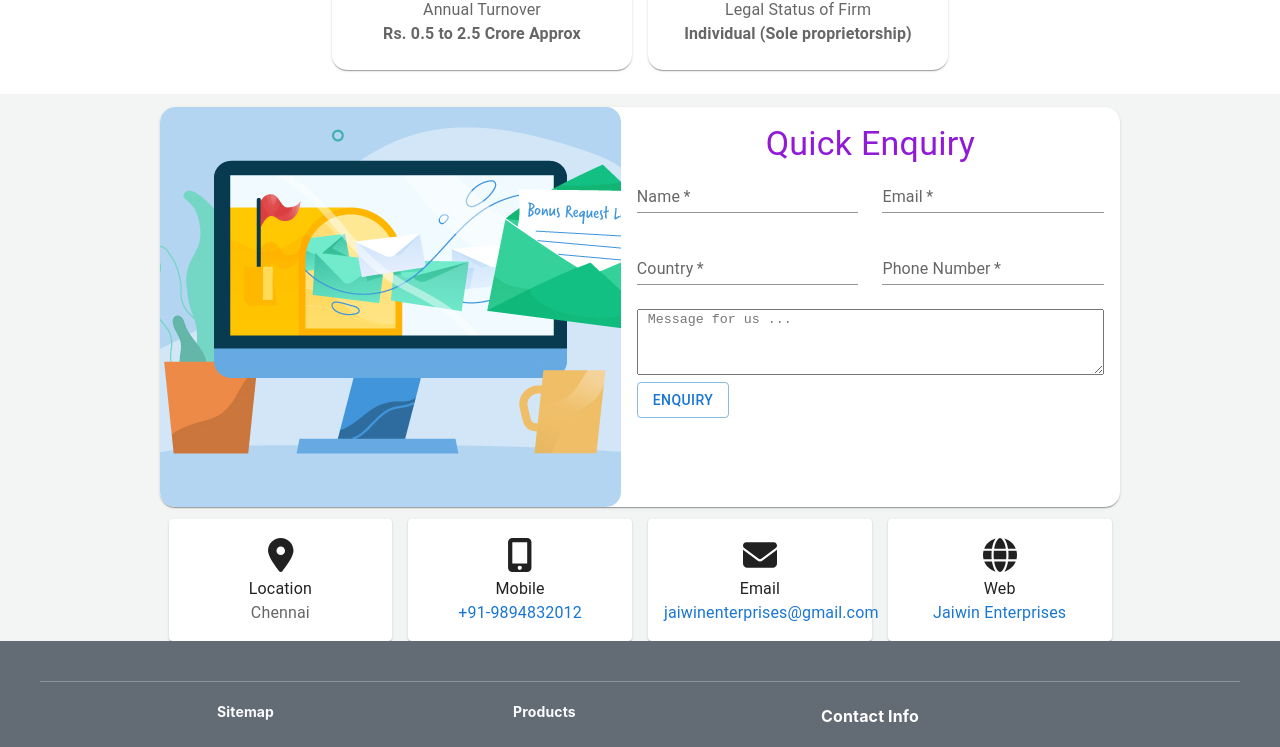
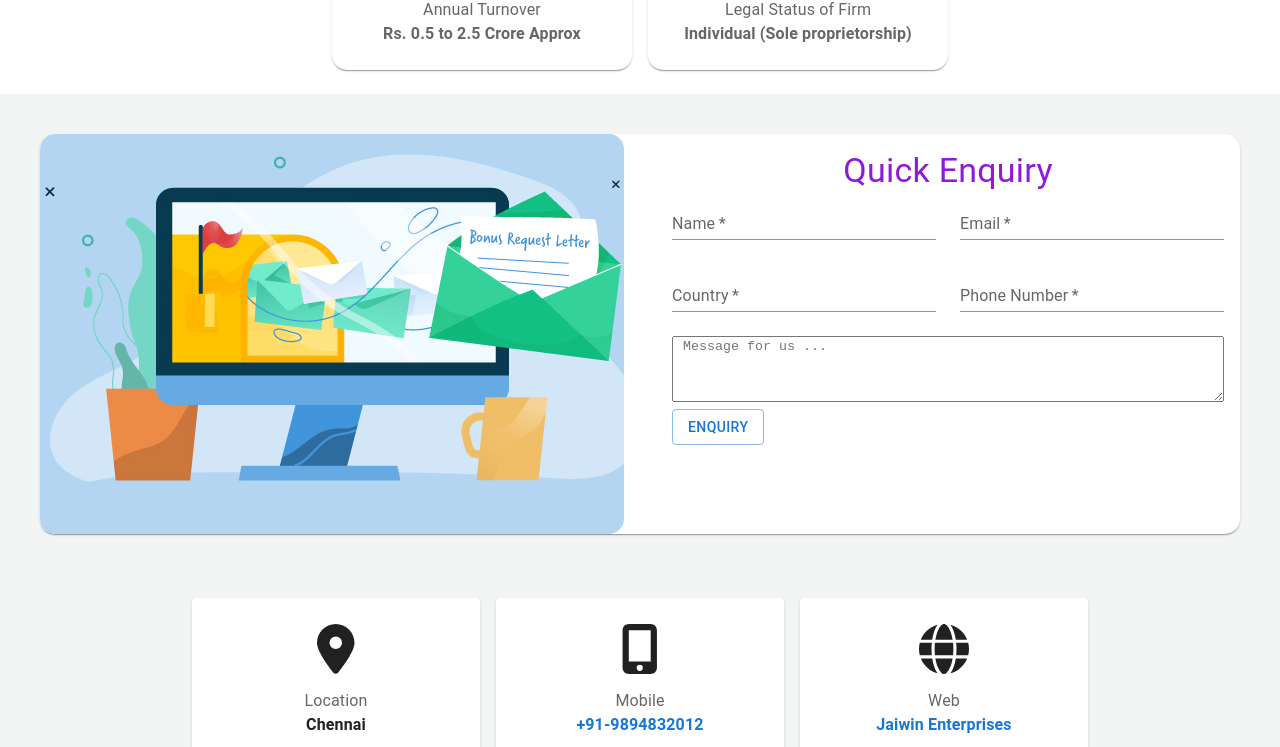
Before and after one commit to prasanavasu/JaiwinUI, a React (Create React App) app: page / in a window 1280 px wide. Shown: the part 2473-3220 px from the top of the page. Built offline with nearby package versions, Linux system fonts and the light colour scheme.

Commit message:
Completed Responive

```diff
--- a/src/components/home.css
+++ b/src/components/home.css
@@ -76,8 +76,11 @@
   border-radius: 15px !important;
 }
 
-.enquiry-detail{
+.enquiry-detail {
   margin: auto;
-  max-width: 18.5% !important;
-
+  width: 35%;
+  height: "200px";
+  align-items: center;
+  text-align: center;
+  word-wrap: break-word;
 }
--- a/src/components/home.jsx
+++ b/src/components/home.jsx
@@ -2,7 +2,7 @@ import React, { useRef, useState, useEffect } from 'react';
 import { FontAwesomeIcon } from '@fortawesome/react-fontawesome';
 import { faChevronLeft, faChevronRight, faUserTie, faBuilding, faBriefcase, faUserFriends, faShoppingCart, faIdCard, faBalanceScale, faDollarSign, faMapMarkerAlt, faMobileAlt, faEnvelope, faGlobe } from '@fortawesome/free-solid-svg-icons';
 import JaiNavbar from './navbar';
-import { Box, Typography, Card, CardActions, CardContent, CardMedia, Button, Paper, Grid, Link, Container,useMediaQuery } from '@mui/material';
+import { Box, Typography, Card, CardActions, CardContent, CardMedia, Button, Paper, Grid, Link, Container, useMediaQuery } from '@mui/material';
 import './home.css'
 import enquiry from '../enquiry.jpg'
 import home from '../home.jpg'
@@ -85,7 +85,7 @@ function JaiwinHome() {
     };
   }, []);
 
-  const isSmallScreen = useMediaQuery('(max-width:770px)');
+  const isSmallScreen = useMediaQuery('(max-width:450px)');
   return (
     <>
 
@@ -214,12 +214,14 @@ function JaiwinHome() {
       <Box className="Section" justifyContent="center"
         sx={{ backgroundColor: '#b6c1bb29', display: "flex", flexDirection: 'column', alignItems: 'center' }}>
 
-        <Card sx={{ display: 'flex', maxWidth: "max-content", width: "75%" }} className='welcome-card'>
+        <Card sx={{ display: 'flex', maxWidth: "max-content", m: isSmallScreen ? 2 : 5, }} className='welcome-card'>
+          <Grid container spacing={4} >
+            <Grid item xs={12} sm={12} md={6}>
               <CardMedia
                 component="img"
                 sx={{
                   maxWidth: "100%",
-              width: "48%",
+                  // width: "48%",
                   height: "400px",
                   borderRadius: "15px",
 
@@ -227,84 +229,87 @@ function JaiwinHome() {
                 image={enquiry}
                 alt="Enquiry"
               />
+            </Grid>
+            <Grid item xs={12} sm={12} md={6}>
               <Enquiry title="Quick Enquiry"></Enquiry>
+            </Grid>
+          </Grid>
+        </Card>
+        <Container sx={{ my: 2 }}>
+          <Grid container justifyContent="center">
+            <Grid item sx={{ m: 1 }} sm={12} xs={12} md={4} lg={3} className='enquiry-detail'>
 
-        </Card>
-        <Grid container spacing={2} justifyContent="center">
-          <Grid item xs={12} sm={6} md={3} className='enquiry-detail'>
-            <Paper variant="elevation" >
-              <Box textAlign="center" p={2}>
-                <Typography component="p" variant="h4" >
+              <Card >
+
+                <CardContent>
+                  <Typography variant="span" sx={{ fontSize: "50px" }}>
                     <FontAwesomeIcon icon={faMapMarkerAlt} sx={{ width: 70, margin: '0 auto' }} />
+                  </Typography><br></br>
+                  <Typography variant="span" color="textSecondary">
+                    Location<br></br>
                   </Typography>
-
-                <Typography component="p">
-                  Location
-                </Typography>
-                <Typography color="text.secondary">
+                  <Typography variant='p' sx={{ fontWeight: "bolder" }}>
                     Chennai
                   </Typography>
-              </Box>
-            </Paper>
+                </CardContent>
+              </Card>
             </Grid>
-          <Grid item xs={12} sm={6} md={3} className='enquiry-detail'>
-            <Paper variant="elevation">
-              <Box textAlign="center" p={2}>
-                <Typography component="p" variant="h4" >
+            <Grid item sx={{ m: 1 }} sm={12} xs={12} md={4} lg={3} className='enquiry-detail'>
+              <Card >
+
+                <CardContent>
+                  <Typography variant="span" sx={{ fontSize: "50px" }}>
                     <FontAwesomeIcon icon={faMobileAlt} sx={{ width: 70, margin: '0 auto' }} />
+                  </Typography><br></br>
+                  <Typography variant="span" color="textSecondary">
+                    Mobile<br></br>
                   </Typography>
-
-                <Typography component="p">
-                  Mobile
-                </Typography>
-                <Typography color="text.secondary">
-
+                  <Typography variant='p' sx={{ fontWeight: "bolder" }}>
                     <Link href="tel:+91-9894832012" underline="hover">
                       +91-9894832012
                     </Link>
                   </Typography>
-              </Box>
-            </Paper>
+                </CardContent>
+              </Card>
             </Grid>
-          <Grid item xs={12} sm={6} md={3} className='enquiry-detail'>
+            <Grid item sx={{ m: 1 }} sm={12} xs={12} md={4} lg={3} className='enquiry-detail'>
 
-            <Paper variant="elevation" >
-              <Box textAlign="center" p={2}>
-                <Typography component="p" variant="h4" >
+              <Card >
+                <CardContent>
+                  <Typography variant="span" sx={{ fontSize: "50px" }}>
+                    <FontAwesomeIcon icon={faGlobe} sx={{ width: 70, margin: '0 auto' }} />
+                  </Typography><br></br>
+                  <Typography variant="span" color="textSecondary">
+                    Web<br></br>
+                  </Typography>
+                  <Typography variant='p' sx={{ fontWeight: "bolder" }}>
+                    <Link href="https://www.jaiwin.co.in" target="_blank" underline="hover">
+                      Jaiwin Enterprises
+                    </Link>
+                  </Typography>
+                </CardContent>
+              </Card>
+            </Grid>
+            <Grid item sx={{ m: 1 }} sm={12} xs={12} md={4} lg={3} className='enquiry-detail'>
+              <Card >
+                <CardContent>
+                  <Typography variant="span" sx={{ fontSize: "50px" }}>
                     <FontAwesomeIcon icon={faEnvelope} sx={{ width: 70, margin: '0 auto' }} />
+                  </Typography><br></br>
+                  <Typography variant="span" color="textSecondary">
+                    Email<br></br>
                   </Typography>
-
-                <Typography component="p">
-                  Email
-                </Typography>
-                <Typography color="text.secondary">
-
+                  <Typography variant='p' sx={{ fontWeight: "bolder" }}>
                     <Link href="mailto:jaiwinenterprises@gmail.com" underline="hover">
                       jaiwinenterprises@gmail.com
                     </Link>
                   </Typography>
-              </Box>
-            </Paper>
+                </CardContent>
+              </Card>
             </Grid>
-          <Grid item xs={12} sm={6} md={3} className='enquiry-detail'>
-            <Paper variant="elevation" >
-              <Box textAlign="center" p={2}>
-                <Typography component="p" variant="h4">
-                  <FontAwesomeIcon icon={faGlobe} sx={{ width: 70, margin: '0 auto' }} />
-                </Typography>
 
-                <Typography component="p">
-                  Web
-                </Typography>
-                <Typography color="text.secondary" sx={{ flex: 1 }}>
-                  <Link href="http://www.jaiwin.co.in" target="_blank" underline="hover">
-                    Jaiwin Enterprises
-                  </Link>
-                </Typography>
-              </Box>
-            </Paper>
           </Grid>
-        </Grid>
+        </Container>
 
       </Box >
       <ColorInversionFooter />
--- a/src/components/mission.jsx
+++ b/src/components/mission.jsx
@@ -11,7 +11,7 @@ function Mission() {
         display: "flex",
       }}>
       <Container maxWidth="md">
-        <Grid container spacing={4}>
+        <Grid container spacing={2}>
           <Grid item xs={12} sm={12} md={4}>
             <Card className='home-card' >
               <CardHeader
```
Lines whose indentation alone changed are shown as unchanged.
